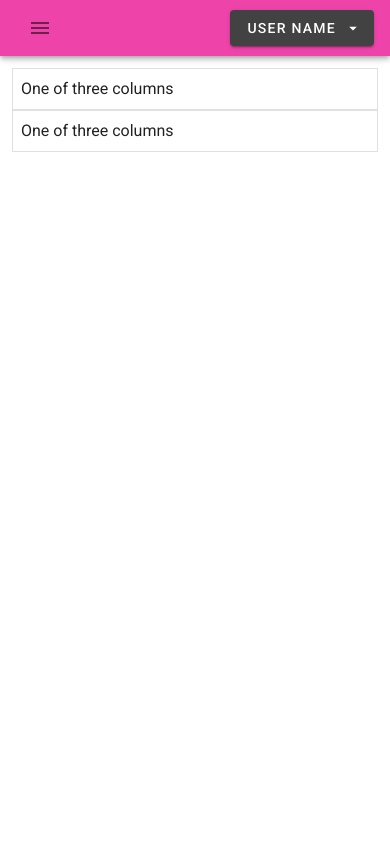
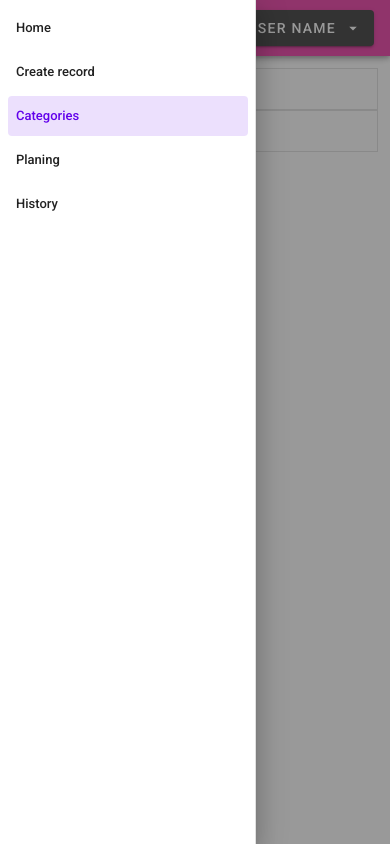
Before and after one commit to Mandred19/lp-vue-crm, a Vue app: page /categories in a window 390 px wide. Both pictures are taken after a click on the button 40 px from the left and 28 px from the top of the page. Built offline with nearby package versions, Linux system fonts and the light colour scheme.

Commit message:
fix mobile sidebar

```diff
--- a/src/components/Header/index.vue
+++ b/src/components/Header/index.vue
@@ -24,7 +24,7 @@ export default class Header extends Vue {
   @Prop(Boolean) isVisibleSidebar = true;
 
   @Emit('toggleSidebar')
-  toggleSidebar(): boolean {
+  private toggleSidebar(): boolean {
     return !this.isVisibleSidebar;
   }
 }
--- a/src/components/Sidebar/index.vue
+++ b/src/components/Sidebar/index.vue
@@ -1,6 +1,7 @@
 <template>
   <v-navigation-drawer
   :value="isVisibleSidebar"
+  @input="sidebarStateHandler($event)"
   app
   fixed
   clipped>
@@ -10,7 +11,7 @@
 
 <script lang="ts">
 import Vue from 'vue';
-import { Component, Prop } from 'vue-property-decorator';
+import { Component, Emit, Prop } from 'vue-property-decorator';
 import SidebarRoutesList from '@/components/Sidebar/SidebarRoutesList.vue';
 
 @Component({
@@ -20,6 +21,11 @@ import SidebarRoutesList from '@/components/Sidebar/SidebarRoutesList.vue';
 
 export default class Sidebar extends Vue {
   @Prop(Boolean) isVisibleSidebar = true;
+
+  @Emit('sidebarStateHandler')
+  private sidebarStateHandler(state: boolean): boolean {
+    return state;
+  }
 }
 </script>
 
--- a/src/layout/MainLayout.vue
+++ b/src/layout/MainLayout.vue
@@ -1,11 +1,12 @@
 <template>
   <v-app>
-    <Sidebar :isVisibleSidebar="isVisibleSidebar"/>
+    <Sidebar @sidebarStateHandler="sidebarStateHandler($event)" :isVisibleSidebar="isVisibleSidebar"/>
 
     <Header @toggleSidebar="toggleSidebar($event)" :isVisibleSidebar="isVisibleSidebar"/>
 
     <v-main>
       <router-view/>
+      {{ isVisibleSidebar }}
     </v-main>
   </v-app>
 </template>
@@ -24,8 +25,12 @@ import Header from '@/components/Header/index.vue';
 export default class MainLayout extends Vue {
   isVisibleSidebar = true;
 
-  public toggleSidebar(val: boolean): void {
+  private toggleSidebar(val: boolean): void {
     this.isVisibleSidebar = val;
+  }
+
+  private sidebarStateHandler(state: boolean): void {
+    this.isVisibleSidebar = state;
   }
 }
 </script>
```
Also changed, not shown: .eslintrc.js.
